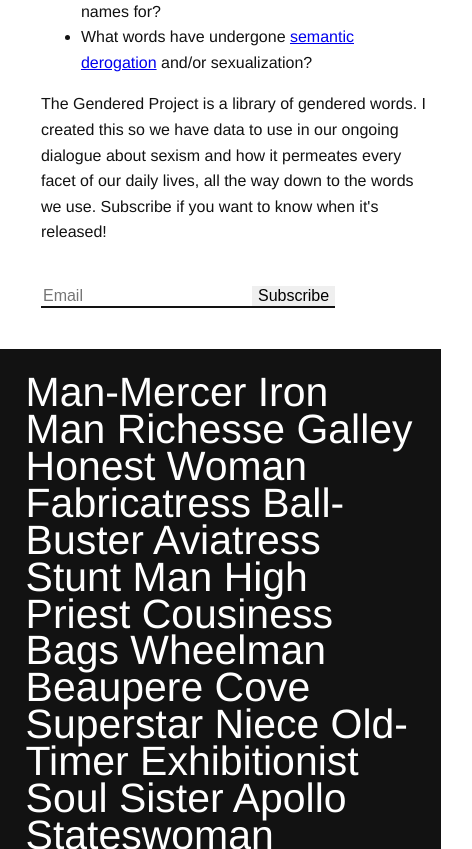
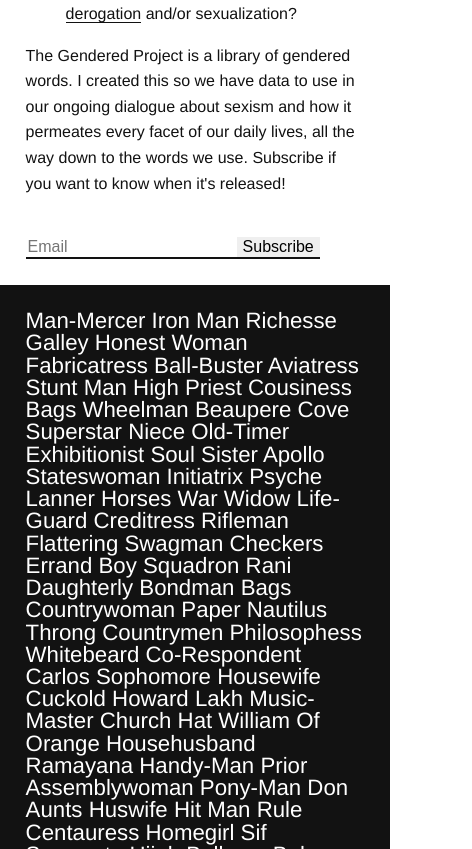
Before and after one commit to gendered/landing-page, a plain HTML site: page index.html in a window 390 px wide. Shown: the part 600-1449 px from the top of the page, 472 px wide, since content can reach past the window. Drawn offline with Linux system fonts and the light colour scheme; a web font is replaced by a local one.

Commit message:
link styling, mobile spacing and overflow done

```diff
--- a/css/styles.css
+++ b/css/styles.css
@@ -62,11 +62,18 @@ h1 {
   font-family: 'RomanaBTWXX-Bold';
   font-size: 2.56rem;
   line-height: 0.9em;
+  margin-top: 0.5em;
 }
 
 p {
   margin-top: 0;
   margin-bottom: 1rem;
+}
+
+a {
+  color: rgb(18,18,18);
+  border-bottom: 1.391px solid rgb(18,18,18);
+  text-decoration: none;
 }
 
 #mc_embed_signup {
@@ -98,7 +105,8 @@ input {
 
 .left-container {
   background: white;
-  padding: 2.56rem;
+  padding: 1.6rem;
+
 }
 
 .right-container {
@@ -112,7 +120,7 @@ input {
 .right-container p {
   font-size: 2.56rem;
   text-transform: capitalize;
-  line-height: 0.9em;
+  line-height: 1em;
   margin-bottom: 1.6em;
 }
 
@@ -155,9 +163,19 @@ input {
 .mw7  {  max-width: 48rem; }
 
 @media screen and (max-width: 48em) {
+  h1 {
+    font-size: 1.6rem;
+  }
  .w-100-ns { width: 100%; }
  .content { flex-direction: column; }
  .content .right-container, .left-container {
-   overflow: inherit;
+    overflow: visible;
+    box-sizing: border-box;
+   -webkit-box-sizing: border-box;
+   -moz-box-sizing: border-box;
+ }
+
+ .right-container p {
+   font-size: 1.39rem;
  }
 }
--- a/index.html
+++ b/index.html
@@ -21,7 +21,7 @@
             <li>Which words or named phenomenons are specific to a gender?</li>
             <li>What words to describe a gender exist in surplus or in scarcity?</li>
             <li>What gendered experiences are we get to create names for?</li>
-            <li>What words have undergone <a href="https://aslstem.cs.washington.edu/topics/view/8079">semantic derogation</a> and/or sexualization?</li>
+            <li>What words have undergone <a target="_blank" href="https://aslstem.cs.washington.edu/topics/view/8079">semantic derogation</a> and/or sexualization?</li>
           </ul>
         </p>
         <p class="mw6">
```
